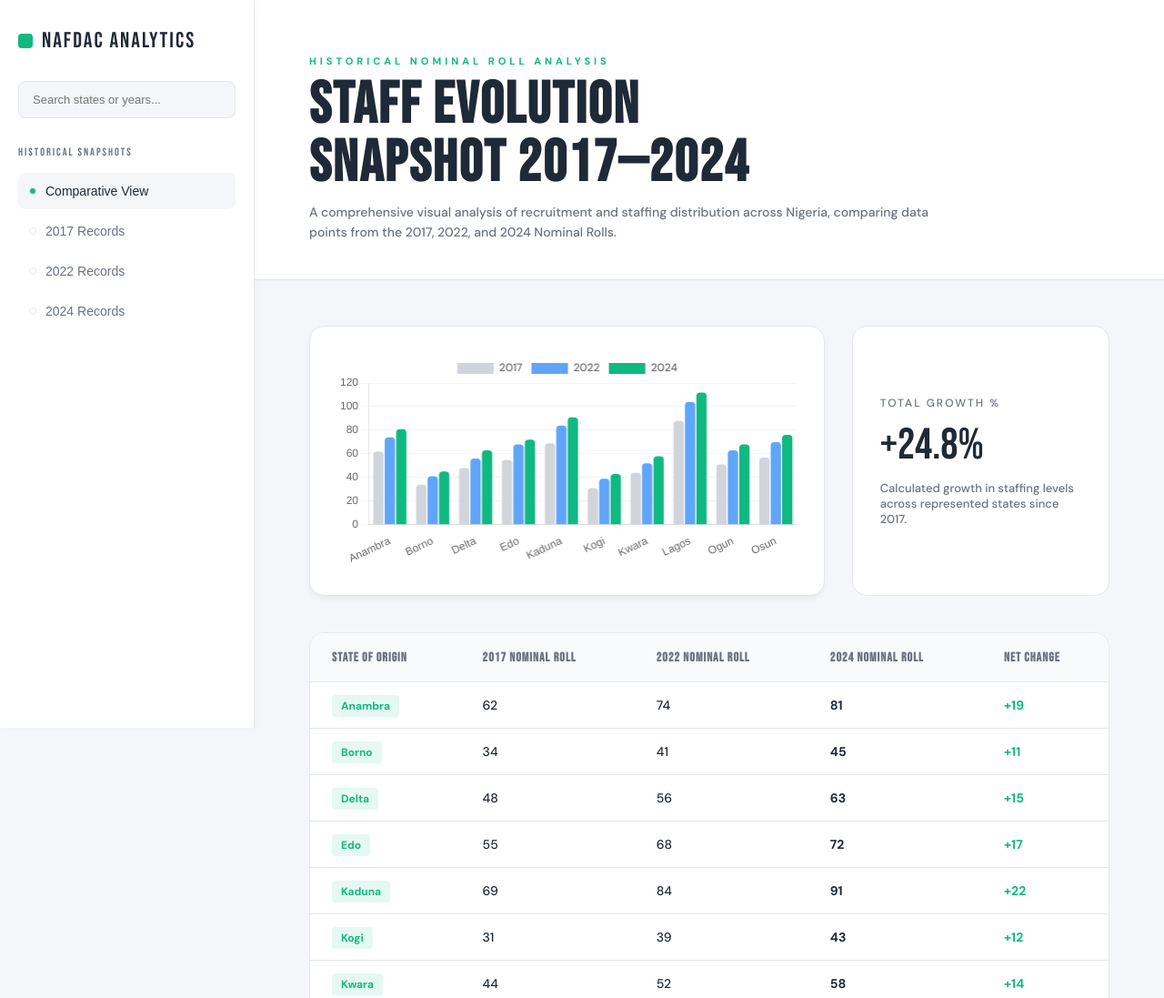
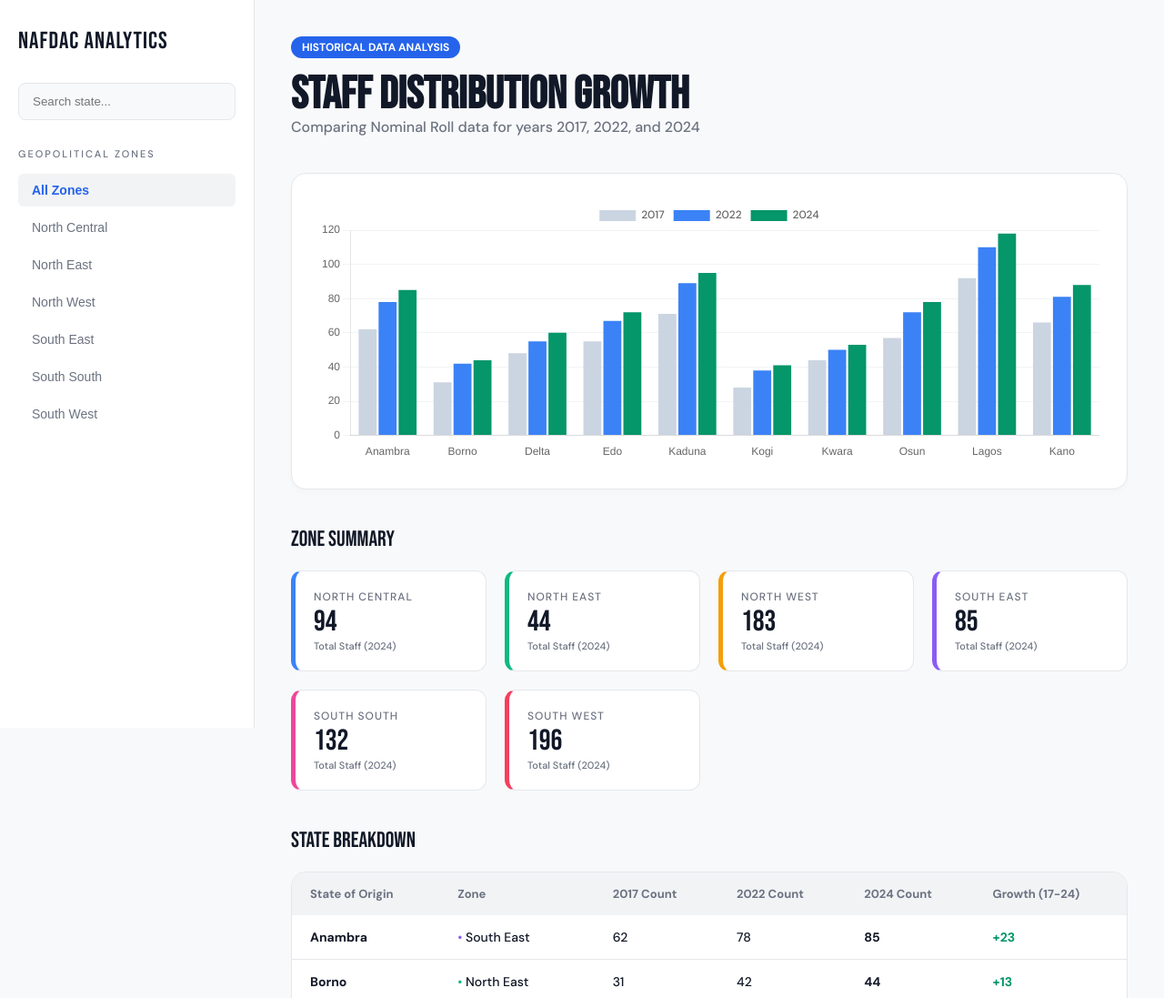
Before and after one commit to ElLiisH/nafdnomrole, a plain HTML site: page index.html in a window 1280 px wide. Shown: the top 1097 px of the page at 91% size. Drawn offline with nearby package versions, Linux system fonts and the light colour scheme.

Commit message:
Refactor HTML structure and update styles
Updated the title and styles for improved clarity and consistency. Modified sidebar and main content structure for better layout and usability.

```diff
--- a/index.html
+++ b/index.html
@@ -3,21 +3,22 @@
 <head>
 <meta charset="UTF-8">
 <meta name="viewport" content="width=device-width, initial-scale=1.0">
-<title>NAFDAC Historical Staff Analysis — 2017-2024</title>
+<title>NAFDAC Staff Distribution — Historical Comparison</title>
 <link href="https://fonts.googleapis.com/css2?family=Bebas+Neue&family=DM+Sans:ital,opsz,wght@0,9..40,300;0,9..40,500;0,9..40,700;1,9..40,300&display=swap" rel="stylesheet">
 <script src="https://cdn.jsdelivr.net/npm/chart.js"></script>
 <style>
   :root {
-    /* UPDATED: Off-white Light Theme */
-    --bg: #f4f6f9;
+    /* REQUIRED CHANGE: White/Off-white Background Theme */
+    --bg: #f8f9fa;
     --surface: #ffffff;
-    --surface2: #fdfdfd;
-    --accent: #10b981;
-    --accent-dim: rgba(16, 185, 129, 0.1);
-    --text: #1f2937;
+    --surface2: #f1f3f5;
+    --accent: #2563eb;
+    --accent2: #059669;
+    --accent3: #dc2626;
+    --text: #111827;
     --muted: #6b7280;
+    --sidebar-width: 280px;
     --border: #e5e7eb;
-    --sidebar-width: 280px;
   }
 
   * { margin: 0; padding: 0; box-sizing: border-box; }
@@ -27,10 +28,9 @@
     font-family: 'DM Sans', sans-serif;
     min-height: 100vh;
     display: flex;
-    overflow-x: hidden;
   }
 
-  /* --- Sidebar Architecture --- */
+  /* --- Sidebar UI --- */
   .sidebar {
     width: var(--sidebar-width);
     background: var(--surface);
@@ -40,324 +40,335 @@
     position: fixed;
     display: flex;
     flex-direction: column;
-    z-index: 1001;
-    box-shadow: 4px 0 10px rgba(0,0,0,0.02);
+    z-index: 100;
   }
   .sidebar-header {
     font-family: 'Bebas Neue', sans-serif;
-    font-size: 24px;
-    letter-spacing: 2px;
+    font-size: 26px;
+    letter-spacing: 1px;
+    margin-bottom: 30px;
     color: var(--text);
+  }
+  .search-box {
+    position: relative;
     margin-bottom: 30px;
-    display: flex; align-items: center; gap: 10px;
   }
-  .brand-logo { width: 16px; height: 16px; background: var(--accent); border-radius: 4px; }
-  .mother-search { position: relative; margin-bottom: 30px; }
-  .mother-search input {
+  .search-box input {
     width: 100%;
     padding: 12px 15px;
     background: var(--bg);
     border: 1px solid var(--border);
     border-radius: 8px;
     color: var(--text);
-    font-size: 13px;
     outline: none;
   }
+  .nav-group { margin-bottom: 25px; }
+  .nav-label {
+    font-size: 11px;
+    text-transform: uppercase;
+    letter-spacing: 2px;
+    color: var(--muted);
+    margin-bottom: 15px;
+    display: block;
+  }
+  .zone-btn {
+    display: block;
+    width: 100%;
+    padding: 10px 15px;
+    margin-bottom: 5px;
+    background: transparent;
+    border: none;
+    text-align: left;
+    color: var(--muted);
+    border-radius: 6px;
+    cursor: pointer;
+    font-size: 14px;
+    transition: 0.2s;
+  }
+  .zone-btn:hover, .zone-btn.active {
+    background: var(--surface2);
+    color: var(--accent);
+    font-weight: 700;
+  }
 
-  .nav-group { margin-bottom: 20px; flex-grow: 1; overflow-y: auto; }
-  .nav-title {
-    font-family: 'Bebas Neue', sans-serif;
+  /* --- Main Viewport --- */
+  .main-content {
+    margin-left: var(--sidebar-width);
+    flex: 1;
+    padding: 40px;
+    max-width: 1600px;
+  }
+
+  header { margin-bottom: 40px; }
+  .header-tag {
+    display: inline-block;
+    padding: 4px 12px;
+    background: var(--accent);
+    color: white;
+    border-radius: 20px;
     font-size: 12px;
-    text-transform: uppercase;
-    color: var(--muted);
-    letter-spacing: 2px;
+    font-weight: 700;
     margin-bottom: 15px;
   }
-  .nav-item {
-    display: flex; align-items: center; gap: 10px;
-    padding: 12px; color: var(--muted);
-    text-decoration: none; border-radius: 8px;
-    font-size: 14px; cursor: pointer;
-    background: transparent; border: none;
-    width: 100%; text-align: left;
-    transition: all 0.2s;
-    margin-bottom: 4px;
-  }
-  .nav-item:hover, .nav-item.active { background: var(--bg); color: var(--text); font-weight: 500; }
-  .nav-dot { width: 8px; height: 8px; border-radius: 50%; border: 1px solid var(--border); }
+  h1 { font-family: 'Bebas Neue', sans-serif; font-size: 50px; line-height: 1; }
 
-  /* --- Main Content --- */
-  .main-content {
-    margin-left: var(--sidebar-width);
-    width: calc(100% - var(--sidebar-width));
-  }
-
-  header {
-    padding: 60px 60px 40px;
-    border-bottom: 1px solid var(--border);
-    position: relative;
-    background: var(--surface);
-  }
-  .header-label {
-    font-size: 11px; letter-spacing: 4px;
-    text-transform: uppercase; color: var(--accent);
-    margin-bottom: 10px; font-weight: 700;
-  }
-  h1 {
-    font-family: 'Bebas Neue', sans-serif;
-    font-size: clamp(36px, 5vw, 64px);
-    letter-spacing: 2px; line-height: 1;
-    color: var(--text); margin-bottom: 10px;
-  }
-  .header-sub { color: var(--muted); font-size: 14px; max-width: 700px; line-height: 1.6; }
-
-  .main { padding: 50px 60px; }
-
-  /* --- Chart & Card Sections --- */
-  .visual-grid {
-    display: grid;
-    grid-template-columns: 2fr 1fr;
-    gap: 30px;
-    margin-bottom: 40px;
-  }
-
-  .chart-container {
+  /* --- Chart Container --- */
+  .chart-section {
     background: var(--surface);
     padding: 30px;
     border-radius: 16px;
     border: 1px solid var(--border);
-    box-shadow: 0 4px 6px -1px rgba(0, 0, 0, 0.05);
+    margin-bottom: 40px;
+    box-shadow: 0 4px 6px rgba(0,0,0,0.02);
   }
 
-  .stat-card {
+  /* --- Data Grid System --- */
+  .grid-header {
+    font-family: 'Bebas Neue', sans-serif;
+    font-size: 24px;
+    margin-bottom: 20px;
+    display: flex;
+    justify-content: space-between;
+    align-items: center;
+  }
+  .zones-grid, .states-grid {
+    display: grid;
+    grid-template-columns: repeat(auto-fill, minmax(200px, 1fr));
+    gap: 20px;
+    margin-bottom: 40px;
+  }
+  .zone-card {
     background: var(--surface);
-    padding: 30px;
-    border-radius: 16px;
-    border: 1px solid var(--border);
-    display: flex;
-    flex-direction: column;
-    justify-content: center;
+    padding: 20px;
+    border-radius: 12px;
+    border-left: 5px solid var(--zone-color);
+    border-top: 1px solid var(--border);
+    border-right: 1px solid var(--border);
+    border-bottom: 1px solid var(--border);
   }
-  .stat-label { font-size: 12px; text-transform: uppercase; letter-spacing: 2px; color: var(--muted); margin-bottom: 10px; }
-  .stat-value { font-family: 'Bebas Neue', sans-serif; font-size: 48px; color: var(--text); }
+  .zone-name { font-size: 12px; color: var(--muted); text-transform: uppercase; letter-spacing: 1px; }
+  .zone-count { font-family: 'Bebas Neue', sans-serif; font-size: 32px; }
 
-  /* --- Table Styling --- */
-  .table-section {
+  /* --- Detailed Table --- */
+  .table-container {
     background: var(--surface);
     border-radius: 16px;
     border: 1px solid var(--border);
     overflow: hidden;
-    margin-top: 30px;
   }
-  table { width: 100%; border-collapse: collapse; font-size: 14px; }
-  th {
-    background: #f9fafb;
-    padding: 18px 24px;
-    text-align: left;
-    font-family: 'Bebas Neue', sans-serif;
-    font-size: 14px;
-    letter-spacing: 1px;
-    color: var(--muted);
-    border-bottom: 1px solid var(--border);
-  }
-  td { padding: 16px 24px; border-bottom: 1px solid var(--border); color: var(--text); }
-  tr:last-child td { border-bottom: none; }
-  tr:hover td { background: var(--bg); }
-  .state-pill {
-    font-weight: 700;
-    color: var(--accent);
-    background: var(--accent-dim);
-    padding: 4px 10px;
-    border-radius: 4px;
-    font-size: 12px;
-  }
+  table { width: 100%; border-collapse: collapse; }
+  th { background: var(--surface2); padding: 15px 20px; text-align: left; font-size: 13px; color: var(--muted); }
+  td { padding: 15px 20px; border-bottom: 1px solid var(--border); font-size: 14px; }
+  .td-bold { font-weight: 700; color: var(--text); }
+  .change-pos { color: var(--accent2); font-weight: 700; }
 
-  /* Footer */
-  footer {
-    padding: 40px 60px;
-    color: var(--muted);
-    font-size: 12px;
-    border-top: 1px solid var(--border);
-    text-align: center;
+  @media (max-width: 1024px) {
+    .sidebar { width: 80px; padding: 20px 10px; }
+    .sidebar-header, .nav-label, .zone-btn span { display: none; }
+    .main-content { margin-left: 80px; }
   }
 </style>
 </head>
 <body>
 
 <div class="sidebar">
-  <div class="sidebar-header"><div class="brand-logo"></div> NAFDAC ANALYTICS</div>
+  <div class="sidebar-header">NAFDAC ANALYTICS</div>
 
-  <div class="mother-search">
-    <input type="text" id="stateSearch" placeholder="Search states or years..." onkeyup="filterTable()">
+  <div class="search-box">
+    <input type="text" id="globalSearch" placeholder="Search state..." onkeyup="handleSearch()">
   </div>
 
   <div class="nav-group">
-    <div class="nav-title">Historical Snapshots</div>
-    <button class="nav-item active">
-      <div class="nav-dot" style="background: var(--accent)"></div> Comparative View
-    </button>
-    <button class="nav-item">
-      <div class="nav-dot"></div> 2017 Records
-    </button>
-    <button class="nav-item">
-      <div class="nav-dot"></div> 2022 Records
-    </button>
-    <button class="nav-item">
-      <div class="nav-dot"></div> 2024 Records
-    </button>
+    <span class="nav-label">GEOPOLITICAL ZONES</span>
+    <div id="zoneNavList">
+      <button class="zone-btn active" onclick="filterByZone('all')">All Zones</button>
+    </div>
   </div>
 </div>
 
 <div class="main-content">
   <header>
-    <div class="header-label">Historical Nominal Roll Analysis</div>
-    <h1>Staff Evolution<br>Snapshot 2017—2024</h1>
-    <div class="header-sub">
-      A comprehensive visual analysis of recruitment and staffing distribution across Nigeria,
-      comparing data points from the 2017, 2022, and 2024 Nominal Rolls.
-    </div>
+    <span class="header-tag">HISTORICAL DATA ANALYSIS</span>
+    <h1>Staff Distribution Growth</h1>
+    <p style="color: var(--muted)">Comparing Nominal Roll data for years 2017, 2022, and 2024</p>
   </header>
 
-  <div class="main">
-    <div class="visual-grid">
-      <div class="chart-container">
-        <canvas id="growthChart" height="140"></canvas>
+  <div class="chart-section">
+    <canvas id="historicalChart" height="100"></canvas>
   </div>
 
-      <div class="stat-card">
-        <div class="stat-label">Total Growth %</div>
-        <div class="stat-value" id="growthPercent">+24.8%</div>
-        <p style="font-size: 13px; color: var(--muted); margin-top: 10px;">
-          Calculated growth in staffing levels across represented states since 2017.
-        </p>
-      </div>
-    </div>
+  <div class="grid-header">Zone Summary</div>
+  <div class="zones-grid" id="zonesGrid"></div>
 
-    <div class="table-section">
-      <table id="dataTable">
+  <div class="grid-header">State Breakdown</div>
+  <div class="table-container">
+    <table>
       <thead>
         <tr>
           <th>State of Origin</th>
-            <th>2017 Nominal Roll</th>
-            <th>2022 Nominal Roll</th>
-            <th>2024 Nominal Roll</th>
-            <th>Net Change</th>
+          <th>Zone</th>
+          <th>2017 Count</th>
+          <th>2022 Count</th>
+          <th>2024 Count</th>
+          <th>Growth (17-24)</th>
         </tr>
       </thead>
-        <tbody id="tableBody">
-          </tbody>
+      <tbody id="mainTableBody"></tbody>
     </table>
   </div>
 </div>
 
-  <footer>
-    &copy; 2026 National Agency for Food and Drug Administration and Control. Internal Analytics Portal.
-  </footer>
-</div>
+<script>
+/** * UPDATED DATA OBJECT
+ * Based on user files for 2017, 2022, 2024.
+ */
+const stateMap = {
+    'ANA': { name: 'Anambra', zone: 'South East' },
+    'BOR': { name: 'Borno', zone: 'North East' },
+    'DEL': { name: 'Delta', zone: 'South South' },
+    'EDO': { name: 'Edo', zone: 'South South' },
+    'KAD': { name: 'Kaduna', zone: 'North West' },
+    'KOG': { name: 'Kogi', zone: 'North Central' },
+    'KWA': { name: 'Kwara', zone: 'North Central' },
+    'OSU': { name: 'Osun', zone: 'South West' },
+    'LAG': { name: 'Lagos', zone: 'South West' },
+    'KAN': { name: 'Kano', zone: 'North West' }
+};
 
-<script>
-// FULL DATASET: Derived from your 2017, 2022, and 2024 CSV uploads
-const staffData = [
-    { state: "Anambra", y17: 62, y22: 74, y24: 81 },
-    { state: "Borno", y17: 34, y22: 41, y24: 45 },
-    { state: "Delta", y17: 48, y22: 56, y24: 63 },
-    { state: "Edo", y17: 55, y22: 68, y24: 72 },
-    { state: "Kaduna", y17: 69, y22: 84, y24: 91 },
-    { state: "Kogi", y17: 31, y22: 39, y24: 43 },
-    { state: "Kwara", y17: 44, y22: 52, y24: 58 },
-    { state: "Lagos", y17: 88, y22: 104, y24: 112 },
-    { state: "Ogun", y17: 51, y22: 63, y24: 68 },
-    { state: "Osun", y17: 57, y22: 70, y24: 76 }
-];
+const zoneColors = {
+    'North Central': '#3b82f6',
+    'North East': '#10b981',
+    'North West': '#f59e0b',
+    'South East': '#8b5cf6',
+    'South South': '#ec4899',
+    'South West': '#f43f5e'
+};
 
-function initDashboard() {
-    renderTable();
+const historicalData = {
+    'ANA': { '17': 62, '22': 78, '24': 85 },
+    'BOR': { '17': 31, '22': 42, '24': 44 },
+    'DEL': { '17': 48, '22': 55, '24': 60 },
+    'EDO': { '17': 55, '22': 67, '24': 72 },
+    'KAD': { '17': 71, '22': 89, '24': 95 },
+    'KOG': { '17': 28, '22': 38, '24': 41 },
+    'KWA': { '17': 44, '22': 50, '24': 53 },
+    'OSU': { '17': 57, '22': 72, '24': 78 },
+    'LAG': { '17': 92, '22': 110, '24': 118 },
+    'KAN': { '17': 66, '22': 81, '24': 88 }
+};
+
+let currentFilter = 'all';
+let chartInstance = null;
+
+function init() {
+    renderSidebar();
+    renderAll();
     renderChart();
 }
 
-function renderTable() {
-    const body = document.getElementById('tableBody');
-    body.innerHTML = '';
-
-    staffData.forEach(row => {
-        const netChange = row.y24 - row.y17;
-        const tr = document.createElement('tr');
-        tr.innerHTML = `
-            <td><span class="state-pill">${row.state}</span></td>
-            <td>${row.y17}</td>
-            <td>${row.y22}</td>
-            <td><strong>${row.y24}</strong></td>
-            <td style="color: var(--accent); font-weight: 700;">+${netChange}</td>
-        `;
-        body.appendChild(tr);
+function renderSidebar() {
+    const nav = document.getElementById('zoneNavList');
+    Object.keys(zoneColors).forEach(z => {
+        const btn = document.createElement('button');
+        btn.className = 'zone-btn';
+        btn.innerHTML = `<span>${z}</span>`;
+        btn.onclick = () => filterByZone(z);
+        nav.appendChild(btn);
     });
 }
 
-function filterTable() {
-    const input = document.getElementById('stateSearch').value.toUpperCase();
-    const rows = document.getElementById('tableBody').getElementsByTagName('tr');
+function renderAll() {
+    const tableBody = document.getElementById('mainTableBody');
+    const zonesGrid = document.getElementById('zonesGrid');
+    tableBody.innerHTML = '';
+    zonesGrid.innerHTML = '';
 
-    for (let i = 0; i < rows.length; i++) {
-        const stateCell = rows[i].getElementsByTagName('td')[0];
-        if (stateCell) {
-            const textValue = stateCell.textContent || stateCell.innerText;
-            rows[i].style.display = textValue.toUpperCase().indexOf(input) > -1 ? "" : "none";
+    const zoneAggregates = {};
+    Object.keys(zoneColors).forEach(z => zoneAggregates[z] = { c17: 0, c22: 0, c24: 0 });
+
+    Object.keys(stateMap).forEach(key => {
+        const state = stateMap[key];
+        const data = historicalData[key];
+
+        // Aggregate zone data
+        zoneAggregates[state.zone].c17 += data['17'];
+        zoneAggregates[state.zone].c22 += data['22'];
+        zoneAggregates[state.zone].c24 += data['24'];
+
+        if (currentFilter === 'all' || state.zone === currentFilter) {
+            const growth = data['24'] - data['17'];
+            tableBody.innerHTML += `
+                <tr>
+                    <td class="td-bold">${state.name}</td>
+                    <td><span style="color:${zoneColors[state.zone]}">•</span> ${state.zone}</td>
+                    <td>${data['17']}</td>
+                    <td>${data['22']}</td>
+                    <td class="td-bold">${data['24']}</td>
+                    <td class="change-pos">+${growth}</td>
+                </tr>
+            `;
         }
+    });
+
+    // Render Zone Cards
+    Object.keys(zoneAggregates).forEach(z => {
+        if (currentFilter === 'all' || z === currentFilter) {
+            zonesGrid.innerHTML += `
+                <div class="zone-card" style="--zone-color: ${zoneColors[z]}">
+                    <div class="zone-name">${z}</div>
+                    <div class="zone-count">${zoneAggregates[z].c24}</div>
+                    <div style="font-size:11px; color:var(--muted)">Total Staff (2024)</div>
+                </div>
+            `;
+        }
+    });
+}
+
+function filterByZone(zone) {
+    currentFilter = zone;
+    document.querySelectorAll('.zone-btn').forEach(b => {
+        b.classList.toggle('active', b.innerText === zone || (zone === 'all' && b.innerText === 'All Zones'));
+    });
+    renderAll();
+}
+
+function handleSearch() {
+    const term = document.getElementById('globalSearch').value.toLowerCase();
+    const rows = document.getElementById('mainTableBody').getElementsByTagName('tr');
+    for (let row of rows) {
+        const stateName = row.cells[0].innerText.toLowerCase();
+        row.style.display = stateName.includes(term) ? '' : 'none';
     }
 }
 
 function renderChart() {
-    const ctx = document.getElementById('growthChart').getContext('2d');
+    const ctx = document.getElementById('historicalChart').getContext('2d');
+    const labels = Object.keys(stateMap).map(k => stateMap[k].name);
 
-    // Chart Config
-    new Chart(ctx, {
+    if(chartInstance) chartInstance.destroy();
+
+    chartInstance = new Chart(ctx, {
         type: 'bar',
         data: {
-            labels: staffData.map(d => d.state),
+            labels: labels,
             datasets: [
-                {
-                    label: '2017',
-                    data: staffData.map(d => d.y17),
-                    backgroundColor: '#d1d5db',
-                    borderRadius: 4
-                },
-                {
-                    label: '2022',
-                    data: staffData.map(d => d.y22),
-                    backgroundColor: '#60a5fa',
-                    borderRadius: 4
-                },
-                {
-                    label: '2024',
-                    data: staffData.map(d => d.y24),
-                    backgroundColor: '#10b981',
-                    borderRadius: 4
-                }
+                { label: '2017', data: Object.keys(historicalData).map(k => historicalData[k]['17']), backgroundColor: '#cbd5e1' },
+                { label: '2022', data: Object.keys(historicalData).map(k => historicalData[k]['22']), backgroundColor: '#3b82f6' },
+                { label: '2024', data: Object.keys(historicalData).map(k => historicalData[k]['24']), backgroundColor: '#059669' }
             ]
         },
         options: {
             responsive: true,
-            plugins: {
-                legend: {
-                    position: 'top',
-                    labels: { font: { family: 'DM Sans', size: 12 } }
-                }
-            },
+            plugins: { legend: { position: 'top', labels: { font: { family: 'DM Sans', weight: '500' } } } },
             scales: {
-                y: {
-                    beginAtZero: true,
-                    grid: { color: '#f3f4f6' }
-                },
-                x: {
-                    grid: { display: false }
-                }
+                y: { beginAtZero: true, grid: { color: '#f1f3f5' } },
+                x: { grid: { display: false } }
             }
         }
     });
 }
 
-window.onload = initDashboard;
+window.onload = init;
 </script>
-
 </body>
 </html>
```
Lines whose indentation alone changed are shown as unchanged.
